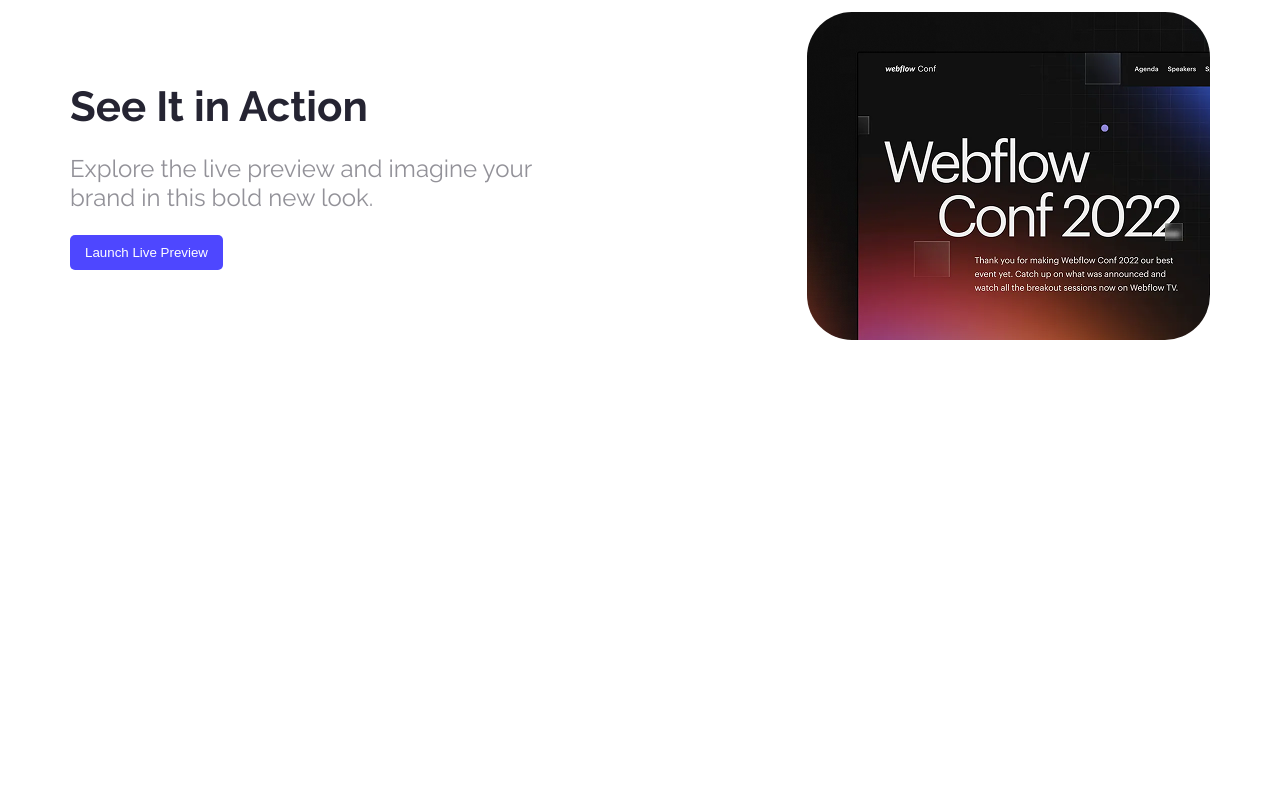
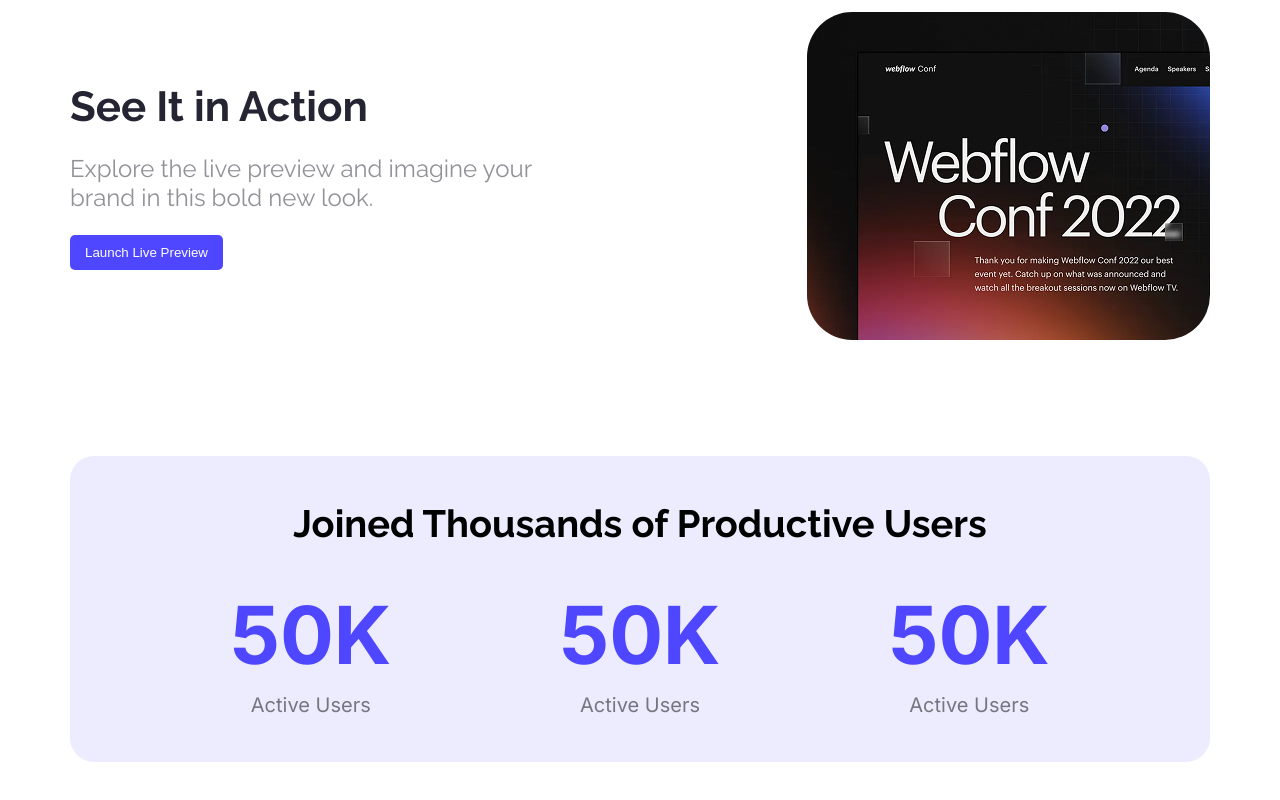
Before and after one commit to humayungit815/assignment_1, a plain HTML site: page index.html in a window 1280 px wide. Shown: the part 802-1602 px from the top of the page. Before the commit the page ends 1258 px from the top, so only its background shows below. Drawn offline with Linux system fonts and the light colour scheme.

Commit message:
productive user section commit

```diff
--- a/index.html
+++ b/index.html
@@ -25,7 +25,23 @@
                     <button class="btn-primary">Launch Live Preview</button>
                 </div>
                 <img class="action-img" src="Assets/wc-mini.png" alt="">
-
+        </section>
+        <section class="productive-section">
+            <h2 class="raleway-font">Joined Thousands of Productive Users</h2>
+            <div class="productive-container">
+                <div>
+                    <h1 class="inter-font">50K</h1>
+                    <p class="inter-font">Active Users</p>
+                </div>
+                <div>
+                    <h1 class="inter-font">50K</h1>
+                    <p class="inter-font">Active Users</p>
+                </div>
+                <div>
+                    <h1 class="inter-font">50K</h1>
+                    <p class="inter-font">Active Users</p>
+                </div>
+            </div>
         </section>
     </main>
     <footer>
--- a/styles/style.css
+++ b/styles/style.css
@@ -93,3 +93,35 @@ margin-bottom: 23px;
 height: 328px;
 border-radius: 45px;
 }
+
+/* productive section */
+.productive-section{
+    display: flex;
+    flex-direction: column;
+    justify-content: center;
+    align-items: center;
+    background-color: #4E47FF1A;
+    height: 306px;
+    border-radius: 24px;
+}
+.productive-container{
+    display: flex;
+    gap: 168px;
+    text-align: center;
+    margin-top: 40px;
+}
+.productive-section h2{
+    font-size: 38px;
+font-weight: 700;
+}
+.productive-container h1{
+    font-size: 80px;
+font-weight: 700;
+color: #4E47FF;
+margin-bottom: 10px;
+}
+.productive-container p{
+    font-size: 20px;
+font-weight: 400;
+color: #00000080;
+}
```
